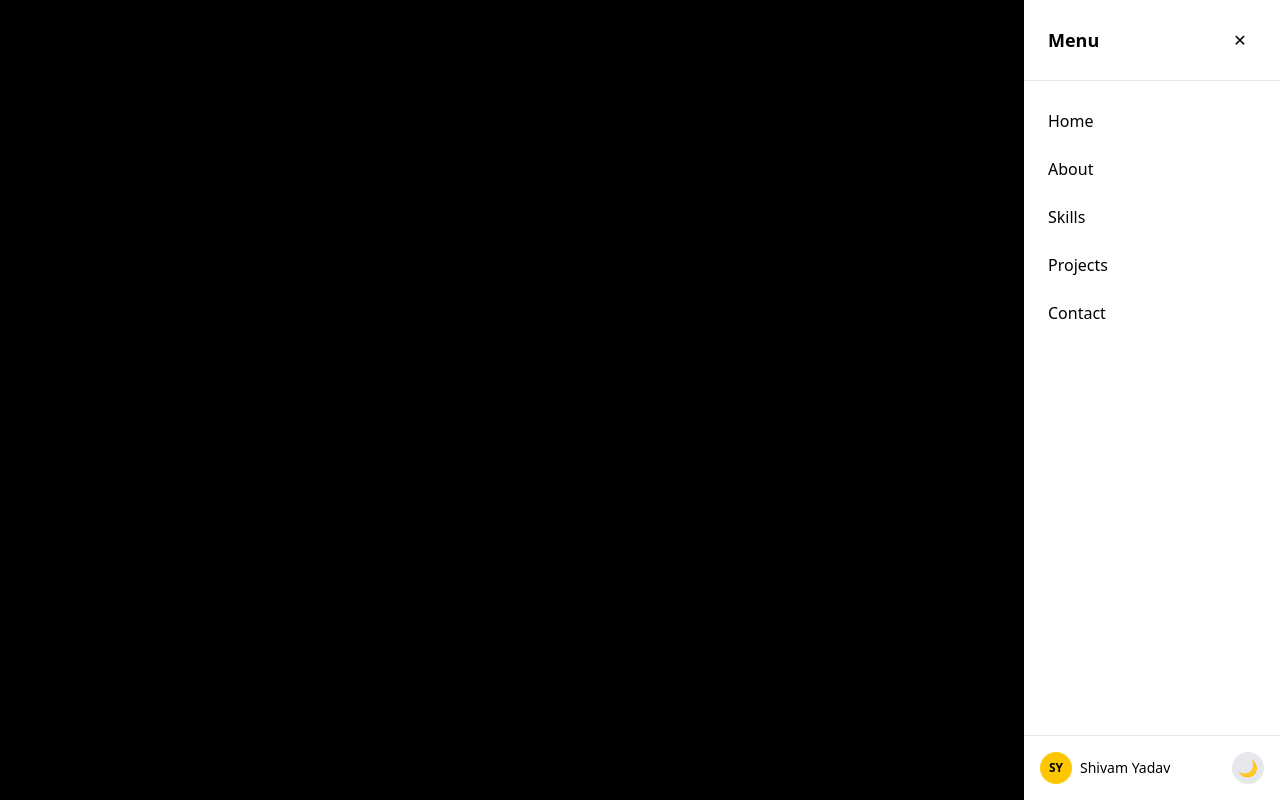
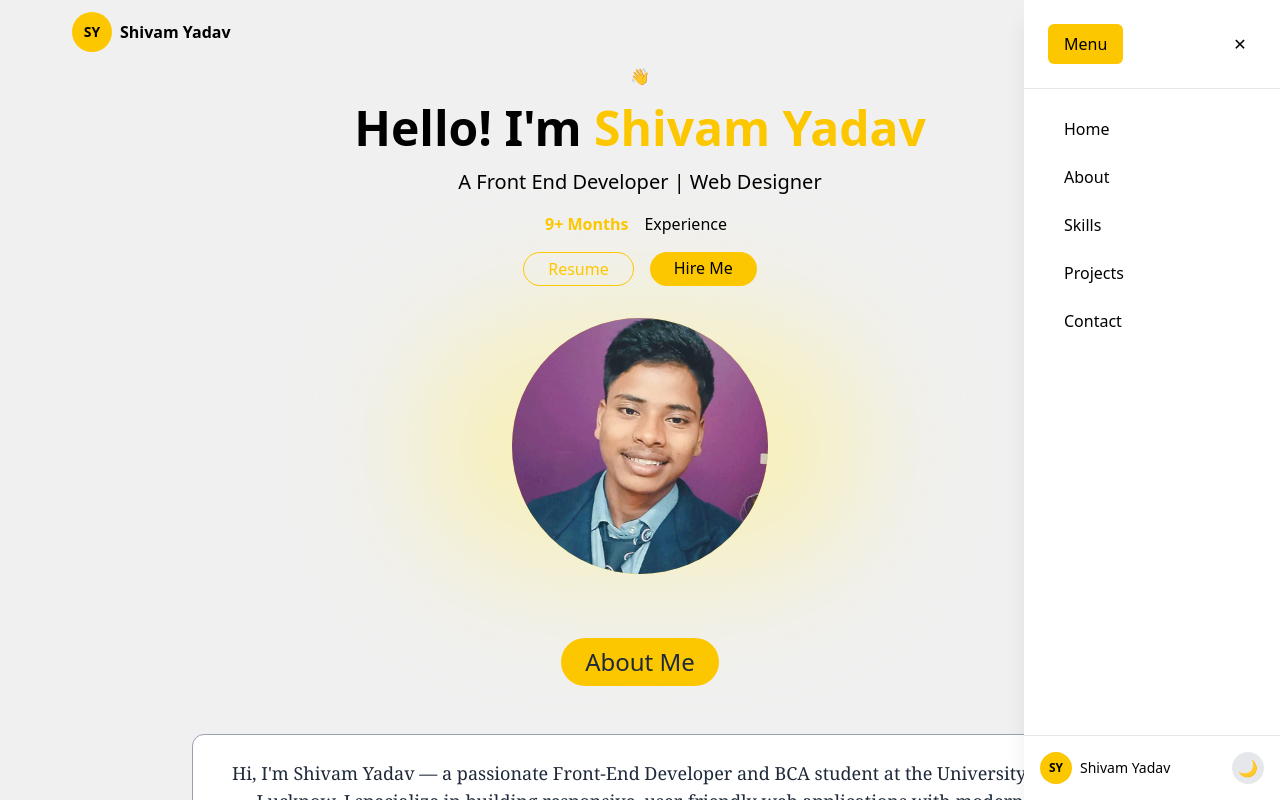
Before and after one commit to iCoder5744/portfolio, a Next.js app: page / in a window 1280 px wide. Both pictures are taken after a click on the button "Menu". Shown: the top 800 px of the page. Built offline with nearby package versions, Linux system fonts and the light colour scheme.

Commit message:
change some style

```diff
--- a/src/app/globals.css
+++ b/src/app/globals.css
@@ -5,11 +5,11 @@
 
 :root {
   --foreground-rgb: 0, 0, 0;
-  --background-rgb: 255, 255, 255;
+  --background-rgb: 240, 240, 240;
 }
 
 .dark {
-  --foreground-rgb: 255, 255, 255;
+  --foreground-rgb: 240, 240, 240;
   --background-rgb: 0, 0, 0;
 }
 
--- a/src/app/page.js
+++ b/src/app/page.js
@@ -8,7 +8,7 @@ import Contact from '../components/Contact';
 export default function Home() {
   return (
     <main className="min-h-screen w-full transition-colors duration-300">
-      <Navbar />
+
       <Hero />
       <About />
       <Skills />
--- a/src/components/Contact.js
+++ b/src/components/Contact.js
@@ -10,7 +10,7 @@ export default function Contact() {
     ];
 
     return (
-      <section id="contact" className="py-16 px-6 md:px-12">
+      <section id="contact" className="my-16 mx-6 md:mx-12 p-6 rounded-2xl">
         <h2 className="text-2xl  mb-12 px-6 py-2 w-fit rounded-full mx-auto bg-yellow-400  text-gray-800">Connect With Me</h2>
 
         <div className="max-w-lg mx-auto mb-8">
@@ -105,7 +105,7 @@ export default function Contact() {
 
 
         <div className="mt-6 flex flex-col mx-auto items-center justify-center">
-          <p className="text-xs mt-2 text-gray-400">Designed & Built by Shivam Yadav</p>
+          <p className="text-lg mt-2">Designed by Shivam Yadav</p>
         </div>
     </section>
   );
--- a/src/components/Hero.js
+++ b/src/components/Hero.js
@@ -2,11 +2,13 @@
 
 import Image from 'next/image';
 import { motion } from 'framer-motion';
+import Navbar from './Navbar';
 
 export default function Hero() {
   return (
-    <section className="py-10 px-6 md:px-12 lg:py-10">
-      <div className="flex flex-col items-center text-center">
+    <section className=' '>
+      <Navbar />
+      <div className=" flex flex-col items-center text-center">
         <motion.div
           initial={{ opacity: 0, y: 20 }}
           animate={{ opacity: 1, y: 0 }}
@@ -71,33 +73,6 @@ export default function Hero() {
                 />
               </div>
             </div>
-
-            {/* <div className="mt-6 grid grid-cols-3 gap-4">
-              <div className="skill-pill bg-white text-black dark:bg-gray-800 dark:text-white">
-                <span className="w-4 h-4 bg-gray-200 rounded-full"></span>
-                Next.JS
-              </div>
-              <div className="skill-pill bg-white text-black dark:bg-gray-800 dark:text-white">
-                <span className="w-4 h-4 bg-blue-400 rounded-full"></span>
-                Tailwind CSS
-              </div>
-              <div className="skill-pill bg-white text-black dark:bg-gray-800 dark:text-white">
-                <span className="w-4 h-4 bg-yellow-400 rounded-full"></span>
-                JavaScript
-              </div>
-              <div className="skill-pill bg-white text-black dark:bg-gray-800 dark:text-white">
-                <span className="w-4 h-4 bg-blue-600 rounded-full"></span>
-                React.JS
-              </div>
-              <div className="skill-pill bg-white text-black dark:bg-gray-800 dark:text-white">
-                <span className="w-4 h-4 bg-purple-600 rounded-full"></span>
-                GraphQL
-              </div>
-              <div className="skill-pill bg-white text-black dark:bg-gray-800 dark:text-white">
-                <span className="w-4 h-4 bg-pink-500 rounded-full"></span>
-                Figma
-              </div>
-            </div> */}
           </div>
         </div>
       </div>
--- a/src/components/Navbar.js
+++ b/src/components/Navbar.js
@@ -33,12 +33,12 @@ export default function Navbar() {
   };
 
   return (
-    <nav className={`py-3 ${isScrolled ? 'shadow-md' : ''} bg-white dark:bg-gray-900 px-4 md:px-6 mx-0 sm:mx-6 md:mx-12 flex justify-between items-center sticky top-0 z-20 transition-all duration-300`}>
+    <nav className={` py-3 px-4 md:px-6 mx-0 sm:mx-6 md:mx-12 flex justify-between items-center  sticky top-0 z-20 transition-all duration-300`}>
       <div className="flex items-center gap-2">
         <div className="rounded-full bg-yellow-400 dark:bg-yellow-400 p-1 w-10 h-10 flex items-center justify-center">
           <span className="text-black dark:text-black font-bold text-sm">SY</span>
         </div>
-        <span className="font-bold text-black dark:text-white">Shivam Yadav</span>
+        <span className="font-bold ">Shivam Yadav</span>
       </div>
 
       <div className="flex items-center gap-4">
@@ -60,21 +60,21 @@ export default function Navbar() {
 
       {/* Menu Drawer */}
       {menuOpen && (
-        <div className="fixed inset-0 z-50 bg-black bg-opacity-50" onClick={() => setMenuOpen(false)}>
+        <div className="fixed inset-0 z-50 style={{ backgroundColor: 'rgba(243, 244, 246, 0.5)' }}" onClick={() => setMenuOpen(false)}>
           <div
             className="absolute top-0 right-0 h-full w-64 bg-white dark:bg-gray-800 shadow-xl transform transition-transform duration-300"
             onClick={(e) => e.stopPropagation()}
           >
             <div className="p-6 flex justify-between items-center border-b border-gray-200 dark:border-gray-700">
-              <h3 className="font-bold text-lg text-black dark:text-white">Menu</h3>
+              <h3 className="px-4 py-2 rounded-md bg-yellow-400 text-black font-medium cursor-pointer transition-colors duration-300 hover:bg-yellow-500">Menu</h3>
               <button
                 onClick={() => setMenuOpen(false)}
-                className="w-8 h-8 flex items-center justify-center rounded-full hover:bg-gray-200 dark:hover:bg-gray-700"
+                className="w-8 h-8 flex items-center justify-center rounded-full text-black "
               >
                 ✕
               </button>
             </div>
-            <ul className="p-4">
+            <ul className="py-4 px-8 ">
               <li
                 className="py-3 px-2 cursor-pointer hover:bg-gray-100 dark:hover:bg-gray-700 rounded-md transition-colors duration-200 text-black dark:text-white"
                 onClick={() => scrollToSection('hero')}
```
